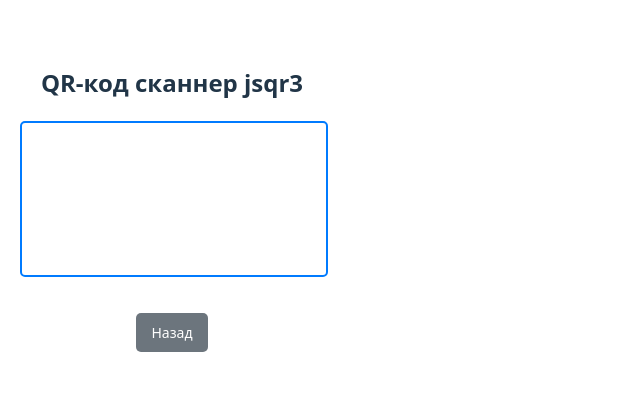
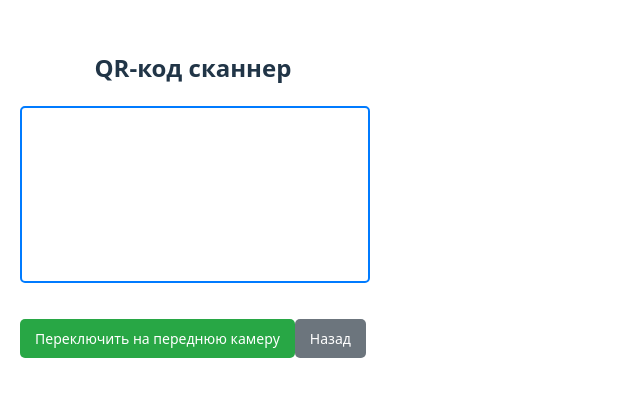
Before and after one commit to larentoun/project_class, a React (Vite) app: page /scanner in a window 1280 px wide. Shown: the part 201-598 px from the top of the page, without its empty margins (0-640 px from the left). Built offline with nearby package versions, Linux system fonts and the light colour scheme; no server answers.

Commit message:
toggle between cameras

```diff
--- a/src/components/QrScanner.css
+++ b/src/components/QrScanner.css
@@ -54,3 +54,19 @@
 .qr-scanner-retry-button:hover {
     background-color: #c82333;
 }
+
+.qr-scanner-toggle-button {
+    padding: 10px 15px;
+    font-size: 14px;
+    color: white;
+    background-color: #28a745;
+    border: none;
+    border-radius: 5px;
+    cursor: pointer;
+    margin-top: 10px;
+    margin-bottom: 10px;
+}
+
+.qr-scanner-toggle-button:hover {
+    background-color: #218838;
+}
--- a/src/components/QrScanner.tsx
+++ b/src/components/QrScanner.tsx
@@ -7,6 +7,7 @@ function QrScanner() {
   const navigate = useNavigate();
   const [result, setResult] = useState<string | null>(null);
   const [error, setError] = useState<string | null>(null);
+  const [facingMode, setFacingMode] = useState<'user' | 'environment'>('environment'); // Начинаем с environment
 
   const videoRef = useRef<HTMLVideoElement>(null);
   const canvasRef = useRef<HTMLCanvasElement>(null);
@@ -16,12 +17,17 @@ function QrScanner() {
     let animationFrameId: number;
 
     const startCamera = async () => {
+      if (stream) {
+        stream.getTracks().forEach(track => track.stop());
+      }
+
+      setError(null);
+      setResult(null);
+
       try {
         const constraints: MediaStreamConstraints = {
           video: {
-            facingMode: 'environment',
-            width: { ideal: 640 },
-            height: { ideal: 480 },
+            facingMode: facingMode,
           }
         };
 
@@ -31,14 +37,6 @@ function QrScanner() {
           videoRef.current.srcObject = stream;
           videoRef.current.setAttribute('playsinline', 'true');
           await videoRef.current.play();
-
-          scanFrame();
-        }
-      } catch (err) {
-        console.error('Ошибка доступа к камере:', err);
-        setError(`Ошибка доступа к камере: ${(err as Error).message || 'Неизвестная ошибка'}`);
-      }
-    };
 
           const scanFrame = () => {
             if (videoRef.current && canvasRef.current) {
@@ -59,11 +57,18 @@ function QrScanner() {
                 if (code) {
                   console.log('QR-код распознан:', code.data);
                   setResult(code.data);
-            cancelAnimationFrame(animationFrameId);
-            stream?.getTracks().forEach(track => track.stop());
+                  // cancelAnimationFrame(animationFrameId);
+                  // stream?.getTracks().forEach(track => track.stop());
                 }
               }
               animationFrameId = requestAnimationFrame(scanFrame);
+            }
+          };
+          scanFrame();
+        }
+      } catch (err) {
+        console.error('Ошибка доступа к камере:', err);
+        setError(`Ошибка доступа к камере: ${(err as Error).message || 'Неизвестная ошибка'}`);
       }
     };
 
@@ -75,7 +80,11 @@ function QrScanner() {
         stream.getTracks().forEach(track => track.stop());
       }
     };
-  }, []);
+  }, [facingMode]);
+
+  const toggleCamera = () => {
+    setFacingMode(prev => prev === 'environment' ? 'user' : 'environment');
+  };
 
   if (error) {
     return (
@@ -83,9 +92,7 @@ function QrScanner() {
         <h2 className="qr-scanner-title">QR-код сканнер</h2>
         <div className="qr-scanner-error">
           <p>{error}</p>
-          <button onClick={() => window.location.reload()} className="qr-scanner-retry-button">
-            Повторить
-          </button>
+          <button onClick={() => setFacingMode(facingMode)} className="qr-scanner-retry-button">Повторить с {facingMode === 'environment' ? 'передней' : 'задней'} камерой</button>
         </div>
         <button onClick={() => navigate(-1)} className="qr-scanner-back-button">
           Назад
@@ -96,7 +103,7 @@ function QrScanner() {
 
   return (
     <div className="qr-scanner-container">
-      <h2 className="qr-scanner-title">QR-код сканнер jsqr3</h2>
+      <h2 className="qr-scanner-title">QR-код сканнер</h2>
       <div className="qr-scanner-wrapper">
         <video
           ref={videoRef}
@@ -111,6 +118,9 @@ function QrScanner() {
           <p><strong>Распознанный QR-код:</strong> {result}</p>
         </div>
       )}
+      <button onClick={toggleCamera} className="qr-scanner-toggle-button">
+        Переключить на {facingMode === 'environment' ? 'переднюю' : 'заднюю'} камеру
+      </button>
       <button onClick={() => navigate(-1)} className="qr-scanner-back-button">
         Назад
       </button>
```
Lines whose indentation alone changed are shown as unchanged.
